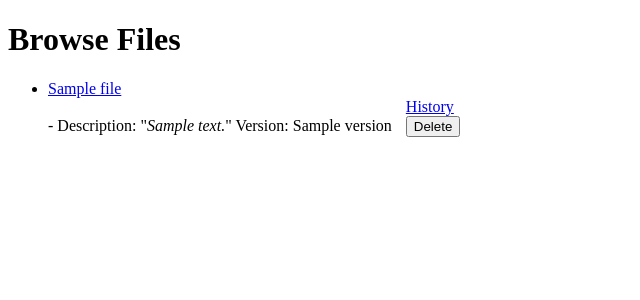
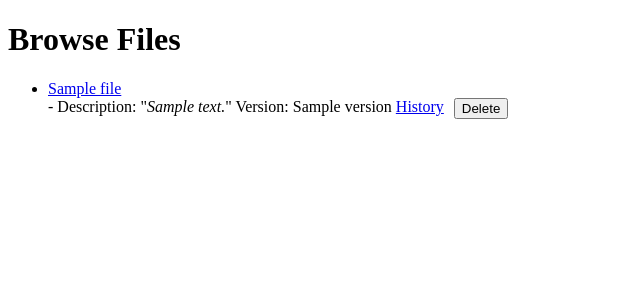
Before and after one commit to mart-r/medcatmlflow, a Flask app: template src/app/templates/browse_files.html in a window 1280 px wide. Shown: the part 26-326 px from the top of the page, without its empty margins (0-640 px from the left). Run offline with Flask 3, Linux system fonts and the light colour scheme; the template is opened without the code that fills it: most values are stand-ins (such as "Sample title", 1, 10 or a date in 2020); parts of the project's set-up code (start-up, migrations or seed data) failed here and were passed over.

Commit message:
Move the deletion button to the side on browse page

```diff
--- a/src/app/templates/browse_files.html
+++ b/src/app/templates/browse_files.html
@@ -18,7 +18,7 @@
     }
 
     .action-buttons {
-        display: inline-block;
+        float: right;
         margin-left: 10px;
     }
 </style>
@@ -30,8 +30,8 @@
             <div class="file-info">
                 <a href="{{ url_for('show_file_info', filename=file.name) }}">{{ file.name }}</a><br>
                 - Description: "<span class="file-description">{{ file.description }}</span>" Version: {{ file.version }}
+                <a href="{{ url_for('show_file_history', filename=file.name) }}">History</a>
                 <div class="action-buttons">
-                    <a href="{{ url_for('show_file_history', filename=file.name) }}">History</a>
                     <form action="{{ url_for('delete_file') }}" method="post" onsubmit="return confirm('Are you sure you want to delete this file?')">
                         <input type="hidden" name="filename" value="{{ file.name }}">
                         <button type="submit">Delete</button>
```
